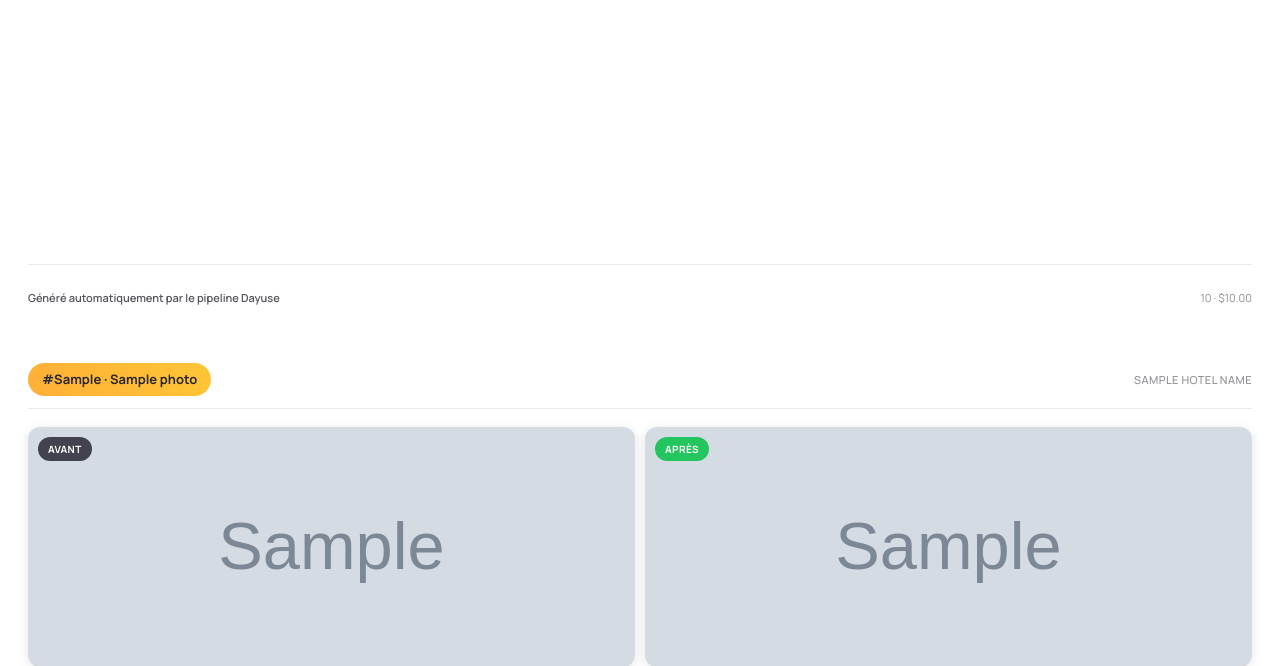
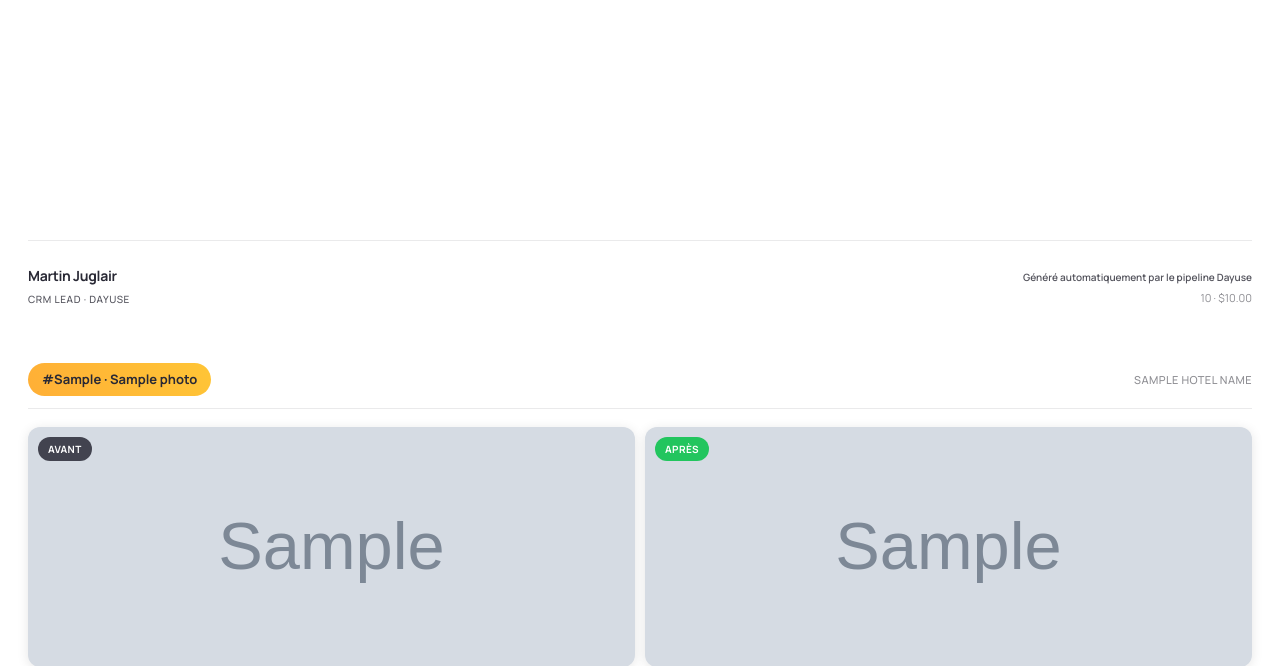
Before and after one commit to martinj-ai/PipePhotos, a Flask app: template templates/pdf_export.html in a window 1280 px wide. Shown: the part 708-1374 px from the top of the page. Run offline with Flask 3, Linux system fonts and the light colour scheme; the template is opened without the code that fills it: most values are stand-ins (such as "Sample title", 1, 10 or a date in 2020); grey boxes marked "Sample" are stand-in pictures; some libraries are stand-ins or nearby versions.

Commit message:
PDF: signature Martin Juglair sur la cover page
Footer cover restructuré : à gauche signature "Martin Juglair" en 14px
700 + sous-titre "CRM Lead · Dayuse" en uppercase 10px tracking 0.06em
(charte Dayuse). À droite : tag "Généré automatiquement" + durée/coût.

Co-Authored-By: Claude Opus 4.7 (1M context) <noreply@anthropic.com>

```diff
--- a/templates/pdf_export.html
+++ b/templates/pdf_export.html
@@ -154,13 +154,41 @@
     border-top: 1px solid #EAEAEB;
     display: flex;
     justify-content: space-between;
-    align-items: center;
+    align-items: flex-end;
     font-size: 11px;
     color: #8E8E93;
+  }
+  .cover-signature-block {
+    display: flex;
+    flex-direction: column;
+    gap: 4px;
+  }
+  .cover-signature-author {
+    font-family: 'Manrope', sans-serif;
+    font-size: 14px;
+    font-weight: 700;
+    color: #292935;
+    letter-spacing: -0.3px;
+  }
+  .cover-signature-role {
+    font-size: 10px;
+    font-weight: 500;
+    color: #54545D;
+    text-transform: uppercase;
+    letter-spacing: 0.06em;
   }
   .cover-footer-tag {
     font-weight: 600;
     color: #54545D;
+  }
+  .cover-meta-right {
+    text-align: right;
+    display: flex;
+    flex-direction: column;
+    gap: 4px;
+  }
+  .cover-meta-right .cover-footer-tag {
+    font-size: 10px;
   }
 
   /* ━━━ Photo pages ━━━ */
@@ -641,8 +669,14 @@
   </div>
 
   <div class="cover-footer">
-    <span class="cover-footer-tag">Généré automatiquement par le pipeline Dayuse</span>
-    <span>{{ stats.duration_human }} · ${{ "%.2f"|format(stats.cost_usd) }}</span>
+    <div class="cover-signature-block">
+      <span class="cover-signature-author">Martin Juglair</span>
+      <span class="cover-signature-role">CRM Lead · Dayuse</span>
+    </div>
+    <div class="cover-meta-right">
+      <span class="cover-footer-tag">Généré automatiquement par le pipeline Dayuse</span>
+      <span>{{ stats.duration_human }} · ${{ "%.2f"|format(stats.cost_usd) }}</span>
+    </div>
   </div>
 </section>
 
```
